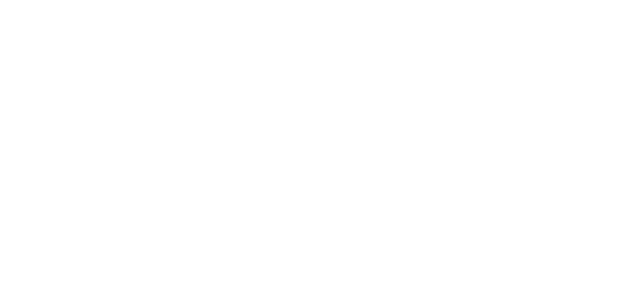
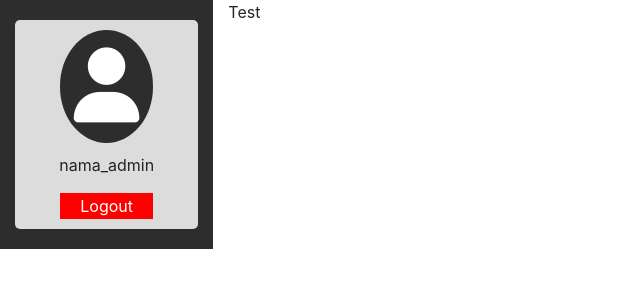
Before and after one commit to NaMLiM/pindad-clone, a PHP site: page /admin/dashboard.php in a window 1280 px wide. Before the commit the part shown is empty. Shown: the top 300 px of the page, without its empty margins (0-640 px from the left). Run offline with PHP 8.4, Linux system fonts and the light colour scheme; some libraries are stand-ins or nearby versions.

Commit message:
add dashboard (wip) and fix

```diff
--- /dev/null
+++ b/admin/css/dashboard.css
@@ -0,0 +1,33 @@
+.sidebar {
+  background-color: #2d2d2dff;
+}
+
+.user {
+  margin-top: 20px;
+  margin-bottom: 20px;
+  padding-top: 10px;
+  background-color: gainsboro;
+  border-radius: 5px;
+}
+
+.user-image {
+  background-color: #2d2d2dff;
+  color: white;
+  border-radius: 100%;
+  margin-left: 45px;
+  margin-right: 45px;
+  font-size: 75px;
+  text-align: center;
+}
+
+.user-info {
+  padding: 10px;
+}
+
+.logout-btn {
+  padding-left: 20px;
+  padding-right: 20px;
+  color: white;
+  background-color: red;
+  border: 0;
+}
--- a/admin/dashboard.php
+++ b/admin/dashboard.php
@@ -0,0 +1,38 @@
+<?php
+    include "system/connection.php";
+?>
+<!DOCTYPE html>
+<html lang="en">
+<head>
+    <meta charset="UTF-8">
+    <meta name="viewport" content="width=device-width, initial-scale=1.0">
+    <link rel="stylesheet" href="https://stackpath.bootstrapcdn.com/bootstrap/4.4.1/css/bootstrap.min.css" integrity="sha384-Vkoo8x4CGsO3+Hhxv8T/Q5PaXtkKtu6ug5TOeNV6gBiFeWPGFN9MuhOf23Q9Ifjh" crossorigin="anonymous">
+    <link rel="stylesheet" href="css/dashboard.css">
+    <title>Dashboard - nama_admin</title>
+</head>
+<body>
+    <div class="container-fluid">
+        <div class="row">
+            <div class="col-md-2 sidebar">
+                <div class="user">
+                    <div class="user-image">
+                        <i class="fas fa-user"></i>
+                    </div>
+                    <div class="user-info text-center">
+                        <p>nama_admin</p>
+                        <input type="button" value="Logout" class="logout-btn">
+                    </div>
+                </div>
+            </div>
+            <div class="col-md-10">
+                Test
+            </div>
+        </div>
+    </div>
+    <!-- Javascript Lib -->
+    <script src="https://code.jquery.com/jquery-3.4.1.slim.min.js" integrity="sha384-J6qa4849blE2+poT4WnyKhv5vZF5SrPo0iEjwBvKU7imGFAV0wwj1yYfoRSJoZ+n" crossorigin="anonymous"></script>
+    <script src="https://cdn.jsdelivr.net/npm/popper.js@1.16.0/dist/umd/popper.min.js" integrity="sha384-Q6E9RHvbIyZFJoft+2mJbHaEWldlvI9IOYy5n3zV9zzTtmI3UksdQRVvoxMfooAo" crossorigin="anonymous"></script>
+    <script src="https://stackpath.bootstrapcdn.com/bootstrap/4.4.1/js/bootstrap.min.js" integrity="sha384-wfSDF2E50Y2D1uUdj0O3uMBJnjuUD4Ih7YwaYd1iqfktj0Uod8GCExl3Og8ifwB6" crossorigin="anonymous"></script>
+    <script src="https://kit.fontawesome.com/7b59756246.js" crossorigin="anonymous"></script>
+</body>
+</html>
```
Also changed, not shown: .htaccess, css/main.css (line endings or trailing spaces).
